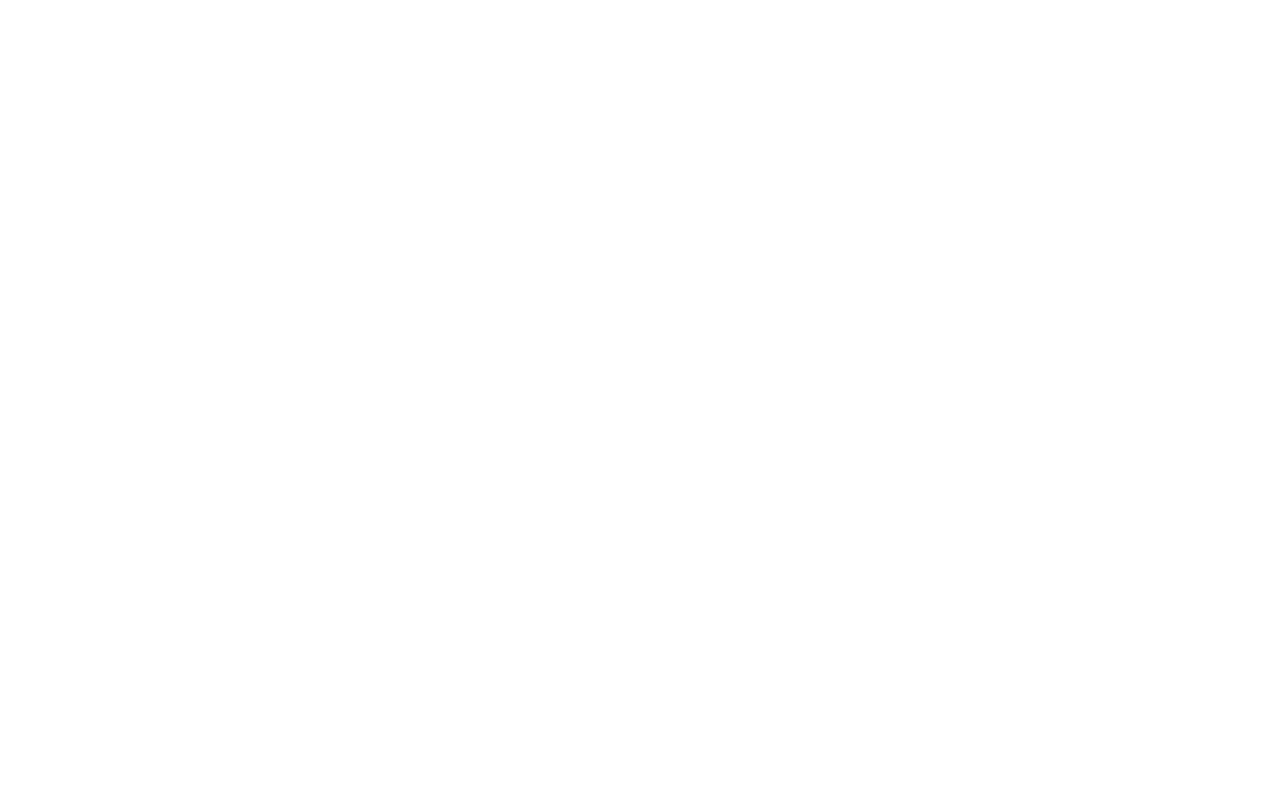
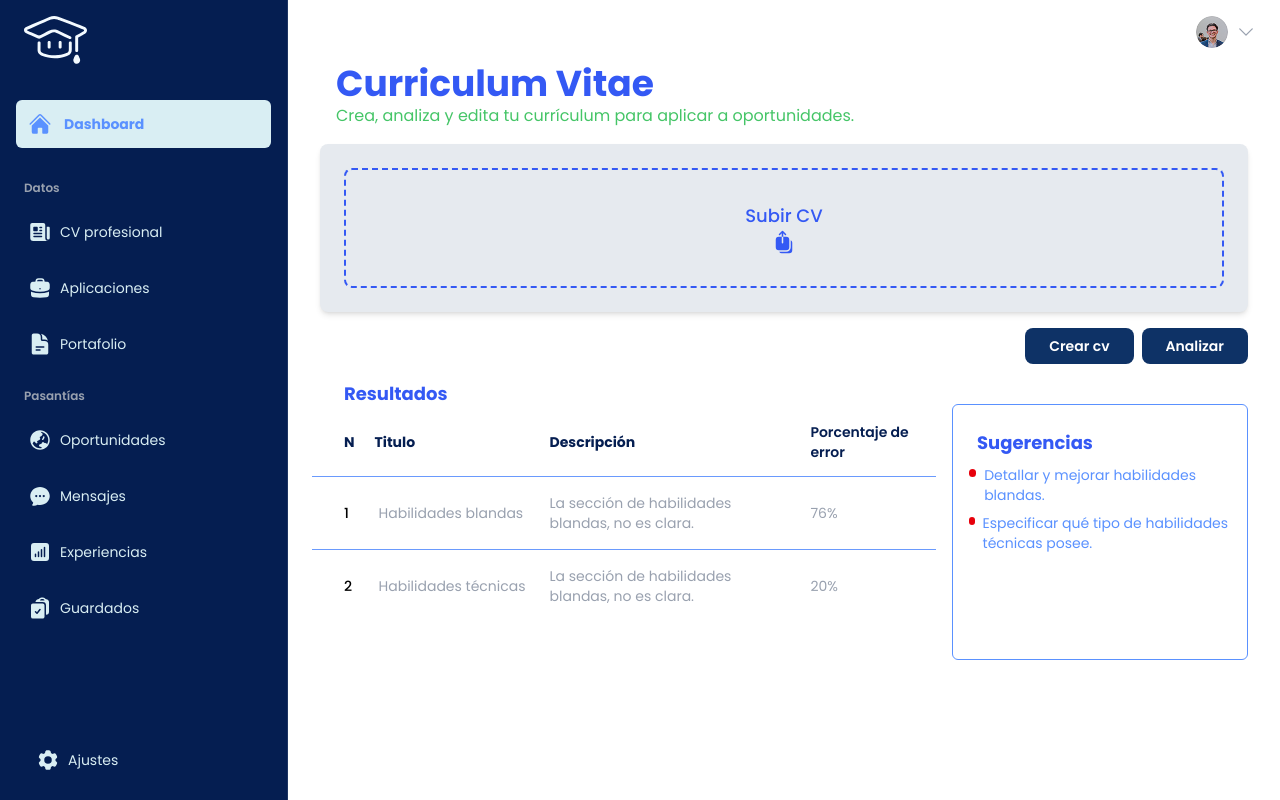
Before and after one commit to Ander45Portafol/YonJob, a React (Vite) app: page /Admin/cvPages in a window 1280 px wide. Before the commit this address had no page. Built offline with nearby package versions, Linux system fonts and the light colour scheme.

Commit message:
pagina de cvPages diseño en react

```diff
--- a/src/App.jsx
+++ b/src/App.jsx
@@ -8,6 +8,7 @@
 import { Principal } from "./Layout/Principal";
 import { Dashboard } from "./Pages/Dashboard";
 import { Opportunities } from "./Pages/Opportunities";
+import { CvPage } from "./Pages/CvPage";
 
 function App() {
   return (
@@ -16,6 +17,7 @@
       <Route path="/Admin" element={<Principal />}>
         <Route index element={<Dashboard />} />
         <Route path="opportunities" element={<Opportunities />} />
+        <Route path="cvPages" element={<CvPage />} />
       </Route>
     </Routes>
   );
--- /dev/null
+++ b/src/Pages/CvPage.jsx
@@ -0,0 +1,51 @@
+import { ResultsTable } from "../components/ResultsTable";
+import { UploadCv } from "../components/UploadCv";
+
+export function CvPage() {
+  const sugerencias = [
+    "Detallar y mejorar habilidades blandas.",
+    "Especificar qué tipo de habilidades técnicas posee.",
+  ];
+  return (
+    <div className="w-full flex flex-col gap-4">
+      <div className="ms-4">
+        <h5 className="font-bold text-4xl text-[#3459F4]">Curriculum Vitae</h5>
+        <h6 className="text-[#45C567]">
+Crea, analiza y edita tu currículum para aplicar a oportunidades.         </h6>
+      </div>
+      <UploadCv />
+      <div className="flex justify-end">
+        <button
+          type="button"
+          className="rounded-lg bg-[#0E3266] px-6 py-2 text-sm font-semibold text-white hover:bg-[#5A91FF] focus-visible:outline-2 focus-visible:outline-offset-2 focus-visible:outline-[#5A91FF]"
+        >
+          Crear cv
+        </button>
+        <button
+          type="button"
+          className="rounded-lg ml-2 bg-[#0E3266] px-6 py-2 text-sm font-semibold text-white hover:bg-[#5A91FF] focus-visible:outline-2 focus-visible:outline-offset-2 focus-visible:outline-[#5A91FF]"
+        >
+          Analizar
+        </button>
+      </div>
+      <div className="grid [grid-template-columns:2fr_1fr] gap-4">
+        <ResultsTable />
+        <div className="gap-4 ml-2">
+          <div className="bg-white border border-[#5A91FF] rounded-md p-4 max-w-xl mx-auto mt-6 h-64">
+            <div className="m-2">
+              <h5 className="font-bold text-lg text-[#3459F4]">Sugerencias</h5>
+            </div>
+            <ul className="space-y-2">
+              {sugerencias.map((item) => (
+                <li className="flex items-start">
+                  <span className="mt-1 mr-2 w-2 h-2 rounded-full bg-red-600"></span>
+                  <span className="text-sm text-[#5A91FF]">{item}</span>
+                </li>
+              ))}
+            </ul>
+          </div>
+        </div>
+      </div>
+    </div>
+  );
+}
--- a/src/Pages/Opportunities.jsx
+++ b/src/Pages/Opportunities.jsx
@@ -10,7 +10,7 @@
         <h6 className="text-[#45C567]">Revisa y aplica a todo tipo de oportunidades.</h6>
       </div>
       <div className="flex flex-row w-full">
-        <div className="w-2/3 mt-2">
+        <div className="w-3/4 mt-2">
           <div className="relative">
             <MagnifyingGlassIcon
               className="absolute left-3 top-1/2 -translate-y-1/2 w-5 h-5 text-[#5A91FF] pointer-events-none"
@@ -28,7 +28,7 @@
           </div>
         </div>
 
-        <div className="rounded-lg content-center grid grid-cols-1 pb-4 mx-3 w-50 h-10 text-[#051E51]">
+        <div className="rounded-lg content-center grid grid-cols-1 pb-4 ml-6 w-50 h-10 text-[#051E51]">
           <label htmlFor="location" className="block text-lg font-bold">
             Ciudades
           </label>
--- /dev/null
+++ b/src/components/ResultsTable.jsx
@@ -0,0 +1,81 @@
+export function ResultsTable() {
+  const people = [
+    {
+      n: "1",
+      title: "Habilidades blandas",
+      descripcion: "La sección de habilidades blandas, no es clara.",
+      porcentaje: "76%",
+    },
+    {
+      n: "2",
+      title: "Habilidades técnicas",
+      descripcion: "La sección de habilidades blandas, no es clara.",
+      porcentaje: "20%",
+    },
+  ];
+  return (
+    <div className="gap-4 px-3 sm:px-6 lg:px-6">
+      <div className="sm:flex sm:items-center">
+        <div className="sm:flex-auto"></div>
+        <div className="sm:mt-0 sm:ml-16 sm:flex-none"></div>
+      </div>
+      <div className="">
+        <h5 className="font-bold text-lg text-[#3459F4]">Resultados</h5>
+      </div>
+      <div className="flow-root">
+        <div className="-mx-4 -my-2 overflow-x-auto sm:-mx-6 lg:-mx-8">
+          <div className="inline-block min-w-full py-2 align-middle">
+            <table className="relative min-w-full divide-y divide-[#6A9AFD]">
+              <thead>
+                <tr>
+                  <th
+                    scope="col"
+                    className="py-3.5 pr-3 pl-4 text-left text-sm font-bold text-[#051E51] sm:pl-6 lg:pl-8"
+                  >
+                    N
+                  </th>
+                  <th
+                    scope="col"
+                    className="px-2 py-3.5 text-left text-sm font-bold text-[#051E51]"
+                  >
+                    Titulo
+                  </th>
+                  <th
+                    scope="col"
+                    className="px-3 py-3.5 text-left text-sm font-bold text-[#051E51]"
+                  >
+                    Descripción
+                  </th>
+                  <th
+                    scope="col"
+                    className="px-3 py-3.5 text-left text-sm font-semibold text-[#051E51]"
+                  >
+                    Porcentaje de error
+                  </th>
+                </tr>
+              </thead>
+              <tbody className="divide-y divide-[#6A9AFD] bg-white">
+                {people.map((item) => (
+                  <tr key={item.n}>
+                    <td className="py-4 pr-3 pl-4 text-sm font-medium whitespace-nowrap text-black sm:pl-6 lg:pl-8">
+                      {item.n}
+                    </td>
+                    <td className="px-3 py-4 text-sm whitespace-nowrap text-gray-400">
+                      {item.title}
+                    </td>
+                    <td className="px-3 py-4 text-sm whitespace-pre-line text-gray-400">
+                      {item.descripcion}
+                    </td>
+                    <td className="px-3 py-4 text-sm whitespace-nowrap text-gray-400">
+                      {item.porcentaje}
+                    </td>
+                  </tr>
+                ))}
+              </tbody>
+            </table>
+          </div>
+        </div>
+      </div>
+    </div>
+  );
+}
--- /dev/null
+++ b/src/components/UploadCv.jsx
@@ -0,0 +1,46 @@
+import { useRef } from "react";
+
+export function UploadCv() {
+  const fileInput=useRef(null)
+
+  const triggerUpload = () => {
+    fileInput.current.click();
+  };
+
+  const handleFileUpload=(event)=>{
+      const file = event.target.files[0];
+  if (file) {
+    console.log("Archivo seleccionado:", file.name);
+  }
+  }
+  return (
+    <div className="bg-[#E6EAEF] rounded-lg shadow-md p-6 w-full">
+    <div
+      className="border-2 border-dashed border-[#3459F4] rounded-lg flex flex-col items-center justify-center p-8 cursor-pointer hover:bg-blue-50 transition"
+      onClick={triggerUpload}
+    >
+      <p className="text-lg font-medium text-[#3459F4]">Subir CV</p>
+      <svg
+        xmlns="http://www.w3.org/2000/svg"
+        viewBox="0 0 24 24"
+        fill="currentColor"
+        className="size-6 text-[#3459F4]"
+      >
+        <path
+          d="M9.97.97a.75.75 0 0 1 1.06 0l3 3a.75.75 0 0 1-1.06 1.06l-1.72-1.72v3.44h-1.5V3.31L8.03 5.03a.75.75 0 0 1-1.06-1.06l3-3ZM9.75 6.75v6a.75.75 0 0 0 1.5 0v-6h3a3 3 0 0 1 3 3v7.5a3 3 0 0 1-3 3h-7.5a3 3 0 0 1-3-3v-7.5a3 3 0 0 1 3-3h3Z"
+        />
+        <path
+          d="M7.151 21.75a2.999 2.999 0 0 0 2.599 1.5h7.5a3 3 0 0 0 3-3v-7.5c0-1.11-.603-2.08-1.5-2.599v7.099a4.5 4.5 0 0 1-4.5 4.5H7.151Z"
+        />
+      </svg>
+
+      <input
+        type="file"
+        ref={fileInput}
+        className="hidden"
+        onChange={handleFileUpload}
+      />
+    </div>
+  </div>
+  );
+}
```
